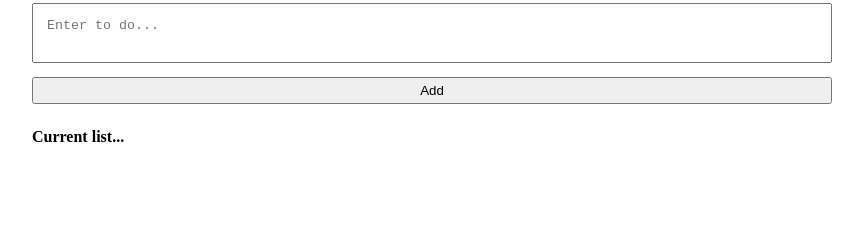
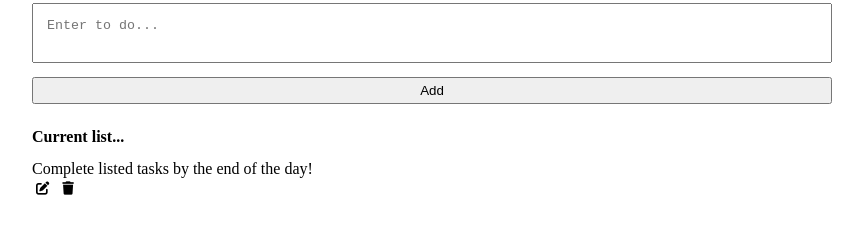
Before and after one commit to samuelchen17/todolist_project, a plain HTML site: page index.html in a window 1280 px wide. Shown: the part 72-306 px from the top of the page, without its empty margins (208-1071 px from the left). Drawn offline with Linux system fonts and the light colour scheme.

Commit message:
second commit

```diff
--- a/index.html
+++ b/index.html
@@ -5,6 +5,9 @@
     <meta name="viewport" content="width=device-width, initial-scale=1.0">
     <title>To Do List</title>
     <link rel="stylesheet" href="styles.css">
+    <link rel="stylesheet" href="https://cdnjs.cloudflare.com/ajax/libs/font-awesome/6.5.1/css/all.css"
+        integrity="sha512-tx5+1LWHez1QiaXlAyDwzdBTfDjX07GMapQoFTS74wkcPMsI3So0KYmFe6EHZjI8+eSG0ljBlAQc3PQ5BTaZtQ=="
+        crossorigin="anonymous" referrerpolicy="no-referrer" />
 </head>
 <body>
     <h1>To Do List</h1>
@@ -15,7 +18,13 @@
     <section>
         <h4>Current list...</h4>
         <div class="todoContainer">
-            <div class="todo"></div>
+            <div class="todo">
+                <p>Complete listed tasks by the end of the day!</p>
+                <div class="btnContainer">
+                    <button class="iconBtn"><i class="fa-solid fa-pen-to-square"></i></button>
+                    <button class="iconBtn"><i class="fa-solid fa-trash"></i></button>
+                </div>
+            </div>
         </div>
     </section>
 </body>
--- a/styles.css
+++ b/styles.css
@@ -36,3 +36,34 @@ form button {
     padding: 4px;
     cursor: pointer;
 }
+
+.todoContainer {
+    display: flex;
+    flex-direction: column;
+    gap: 14px;
+}
+
+.todo {
+
+}
+
+.iconBtn {
+    background: transparent;
+    border: none;
+    outline: none;
+    cursor: pointer;
+    padding: 0 4px;
+    display: grid;
+    place-items: center;
+    aspect-ratio: 1/1;
+    border-radius: 50%;
+}
+
+.iconBtn:hover {
+    background: red;
+}
+
+.btnContainer {
+    display: flex;
+    gap: 5px;
+}
```
